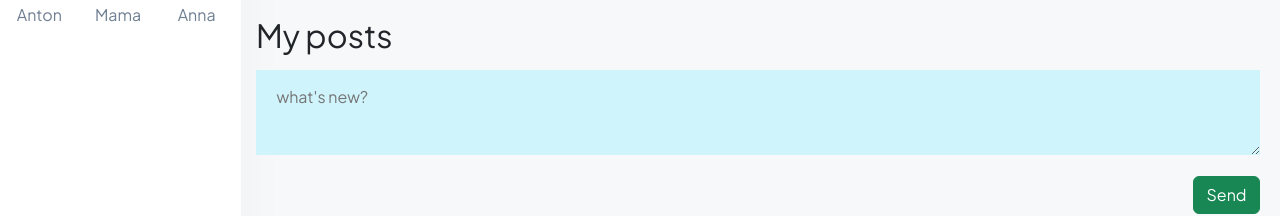
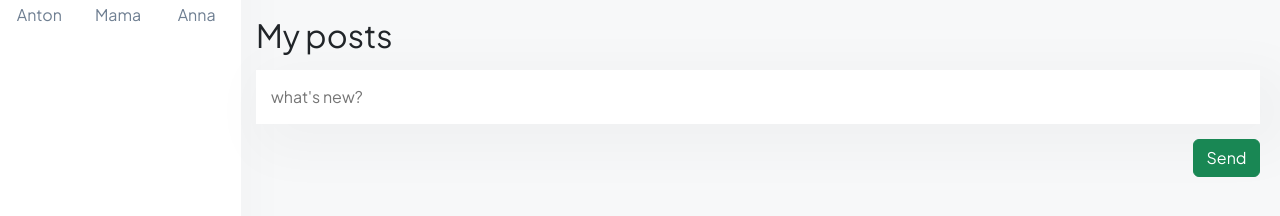
Before and after one commit to anna1luna/react_redux, a React (Create React App) app in the folder my-app/: page /profile in a window 1280 px wide. Shown: the part 559-775 px from the top of the page. Built offline with nearby package versions, Linux system fonts and the light colour scheme; grey boxes are pictures that could not be loaded; a web font is replaced by a local one.

Commit message:
style amendment in post

```diff
--- a/my-app/src/components/profile/post.jsx
+++ b/my-app/src/components/profile/post.jsx
@@ -13,10 +13,10 @@ const Post = (props) => {
   return (
     <div className={s.post}>
       <h2 className={s.post_heading}>My posts</h2>
-      <textarea
+      <input
         ref={postData}
         type="text"
-        placeholder="  what's new?"
+        placeholder="what's new?"
         className={s.post_input}
         onChange={onPostChange}
         value={props.postText}
--- a/my-app/src/components/profile/profile.module.css
+++ b/my-app/src/components/profile/profile.module.css
@@ -23,9 +23,8 @@
 }
 
 .post_input {
-  background-color: rgb(207, 244, 252);
+  box-shadow: rgba(0, 0, 0, 0.03) 14px 14px 54px 14px;
   width: 98%;
-  height: 85px;
   border: none;
   outline: none;
   padding: 15px;
```
